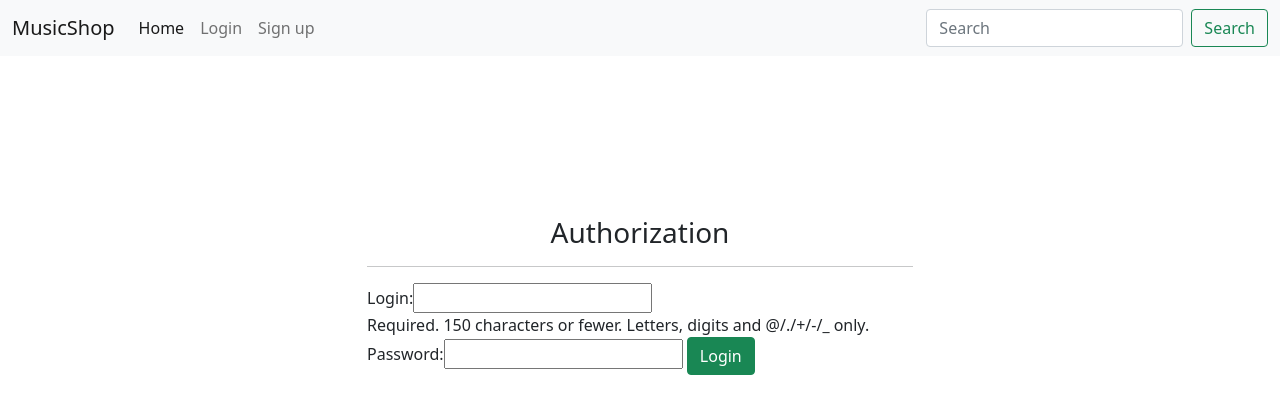
After one commit to JevIv/django_music_store, a Django app: page /lobin/ in a window 1280 px wide. The commit adds this page. Shown: the top 414 px of the page. Run offline with Django 3.2, Linux system fonts and the light colour scheme; some libraries are stand-ins or nearby versions.

Commit message:
login and registration templates

```diff
--- a/music_store/musicshop/templates/base.html
+++ b/music_store/musicshop/templates/base.html
@@ -19,9 +19,22 @@
         <li class="nav-item">
           <a class="nav-link active" aria-current="page" href="{% url 'base' %}">Home</a>
         </li>
+	      {% if not request.user.is_authenticated %}
         <li class="nav-item">
-          <a class="nav-link" href="#">Link</a>
+          <a class="nav-link" href="{% url 'login' %}">Login</a>
         </li>
+	      <li class="nav-item">
+          <a class="nav-link" href="{% url 'registration' %}">Sign up</a>
+        </li>
+	      {% else %}
+		      <li class="nav-item">
+          <a class="nav-link" href="#">User's account</a>
+        </li>
+	      <li class="nav-item">
+          <a class="nav-link" href="#">Logout</a>
+        </li>
+	      {% endif %}
+
       </ul>
       <form class="d-flex">
         <input class="form-control me-2" type="search" placeholder="Search" aria-label="Search">
@@ -31,6 +44,12 @@
   </div>
 </nav>
 
+<div class="container">
+  {% block content %}
+	  {{ request.user }}
+  {% endblock content %}
+</div>
+
 <script src="https://cdn.jsdelivr.net/npm/@popperjs/core@2.9.3/dist/umd/popper.min.js" integrity="sha384-W8fXfP3gkOKtndU4JGtKDvXbO53Wy8SZCQHczT5FMiiqmQfUpWbYdTil/SxwZgAN" crossorigin="anonymous"></script>
 <script src="https://cdn.jsdelivr.net/npm/bootstrap@5.1.1/dist/js/bootstrap.min.js" integrity="sha384-skAcpIdS7UcVUC05LJ9Dxay8AXcDYfBJqt1CJ85S/CFujBsIzCIv+l9liuYLaMQ/" crossorigin="anonymous"></script>
 </body>
--- /dev/null
+++ b/music_store/musicshop/templates/login.html
@@ -0,0 +1,17 @@
+{% extends 'base.html' %}
+
+{% block content %}
+
+	<div class="row" style="margin-bottom: 200px; margin-top: 160px">
+		<div class="col-md-6 offset-md-3">
+			<h3 class="text-center">Authorization</h3>
+			<hr>
+			<form action="{% url 'login' %}" method="POST">
+				{% csrf_token %}
+				{{ form }}
+				<input type="submit" class="btn btn-success btn-block" value="Login">
+			</form>
+		</div>
+	</div>
+
+{% endblock content %}
--- a/music_store/musicshop/urls.py
+++ b/music_store/musicshop/urls.py
@@ -1,8 +1,10 @@
 from django.urls import path
-from .views import BaseView, ArtistDetailsView, AlbumDetailsView
+from .views import BaseView, ArtistDetailsView, AlbumDetailsView, LoginView, RegistrationView
 
 urlpatterns = [
     path('', BaseView.as_view(), name='base'),
+    path('lobin/', LoginView.as_view(), name='login'),
+    path('registration/', RegistrationView.as_view(), name='registration'),
     path('<str:artist_slug>/', ArtistDetailsView.as_view(), name='artist_detail'),
     path('<str:album_slug>/', AlbumDetailsView.as_view(), name='album_detail'),
 
--- a/music_store/musicshop/views.py
+++ b/music_store/musicshop/views.py
@@ -29,7 +29,7 @@ class AlbumDetailsView(views.generic.DetailView):
     context_object_name = 'album'
 
 
-class Loginview(views.View):
+class LoginView(views.View):
 
     def get(self, request, *args, **kwargs):
         form = LoginForm(request.POST or None)
```
Also changed, not shown: music_store/musicshop/templates/registration.html (added, +17 -0 lines).
